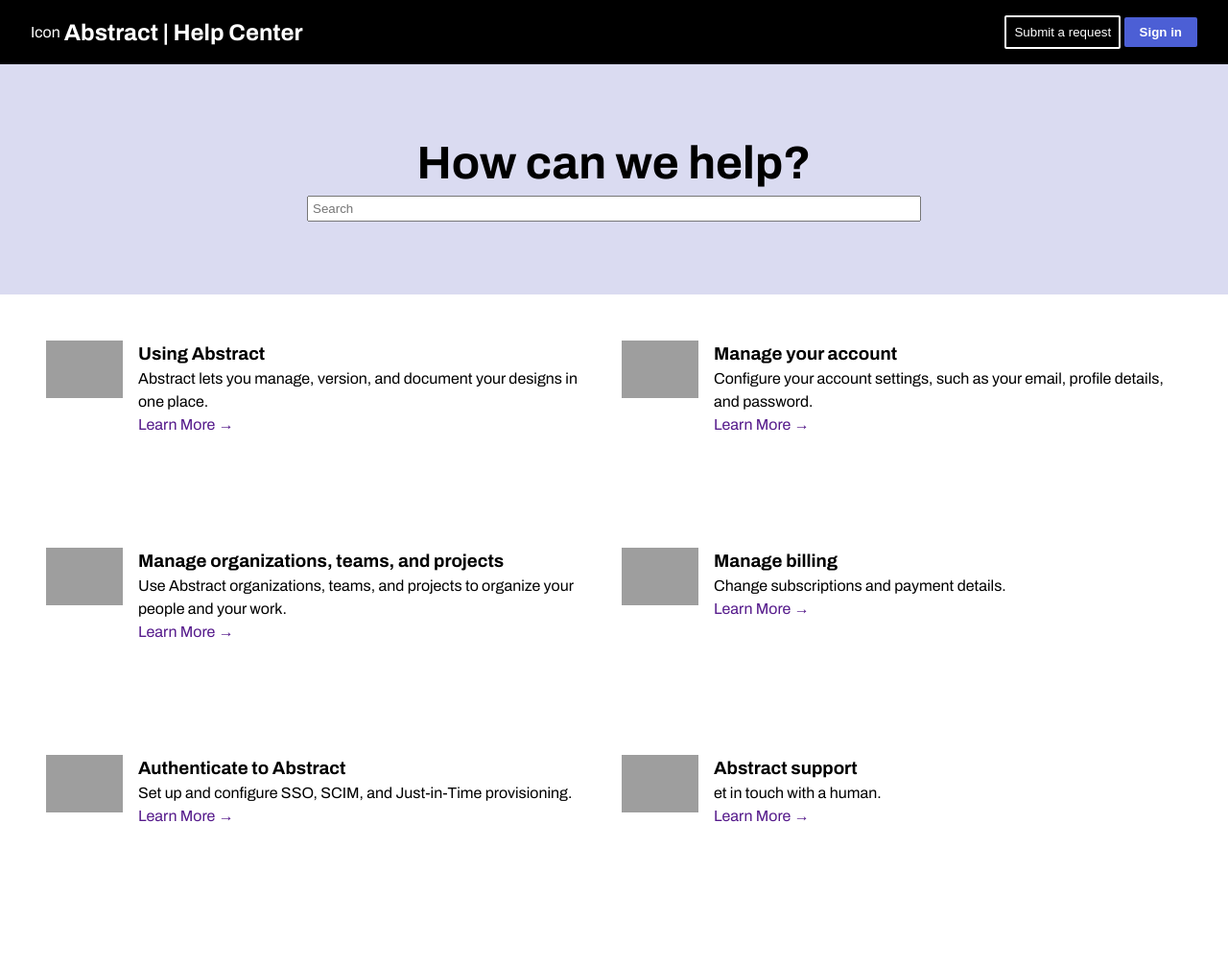
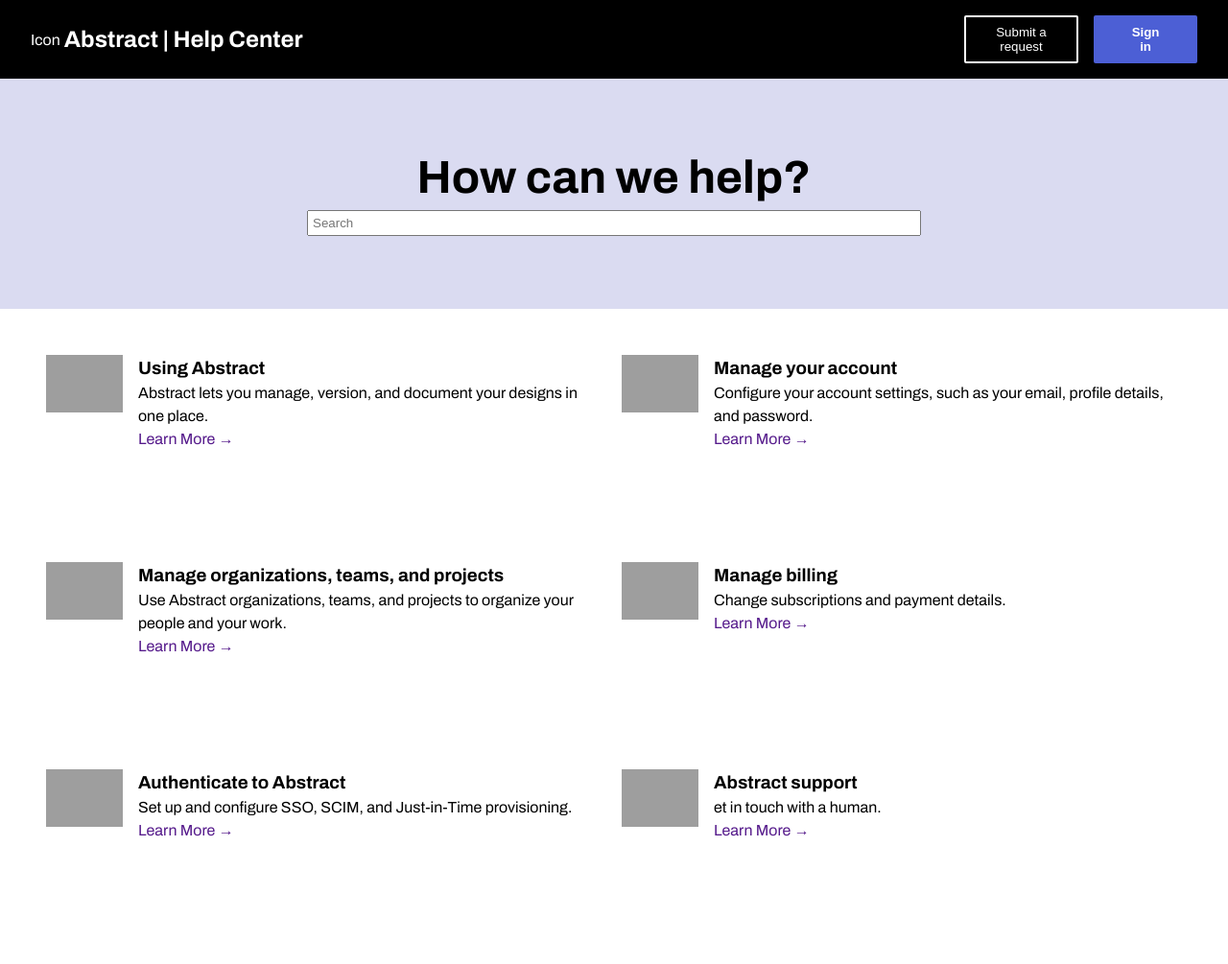
Before and after one commit to gjlander/abstract, a plain HTML site: page index.html in a window 1280 px wide. Shown: the top 1005 px of the page at 96% size. Drawn offline with Linux system fonts and the light colour scheme; grey boxes are pictures that could not be loaded.

Commit message:
change signup button padding and width

```diff
--- a/src/styles.css
+++ b/src/styles.css
@@ -1,4 +1,4 @@
-@import url('https://fonts.googleapis.com/css2?family=Archivo:ital,wght@0,100..900;1,100..900&display=swap');
+@import url("https://fonts.googleapis.com/css2?family=Archivo:ital,wght@0,100..900;1,100..900&display=swap");
 
 * {
   box-sizing: border-box;
@@ -6,7 +6,7 @@
   margin: 0;
 }
 body {
-    font-family: 'Archivo';
+  font-family: "Archivo";
 }
 
 header {
@@ -23,6 +23,12 @@ header {
   align-items: center;
   gap: 0.25rem;
 }
+.header-end {
+  width: 20%;
+  display: flex;
+  align-items: center;
+  gap: 1rem;
+}
 .submit-btn {
   background-color: black;
   border: solid 2px white;
@@ -32,8 +38,9 @@ header {
 }
 .sign-in-btn {
   background-color: #4c5fd5;
+  border: solid 2px #4c5fd5;
   color: white;
-    padding: 0.5rem 1rem;
+  padding: 0.6rem 2rem;
   border-radius: 2px;
   border: none;
   font-weight: bold;
```
Lines whose indentation alone changed are shown as unchanged.
